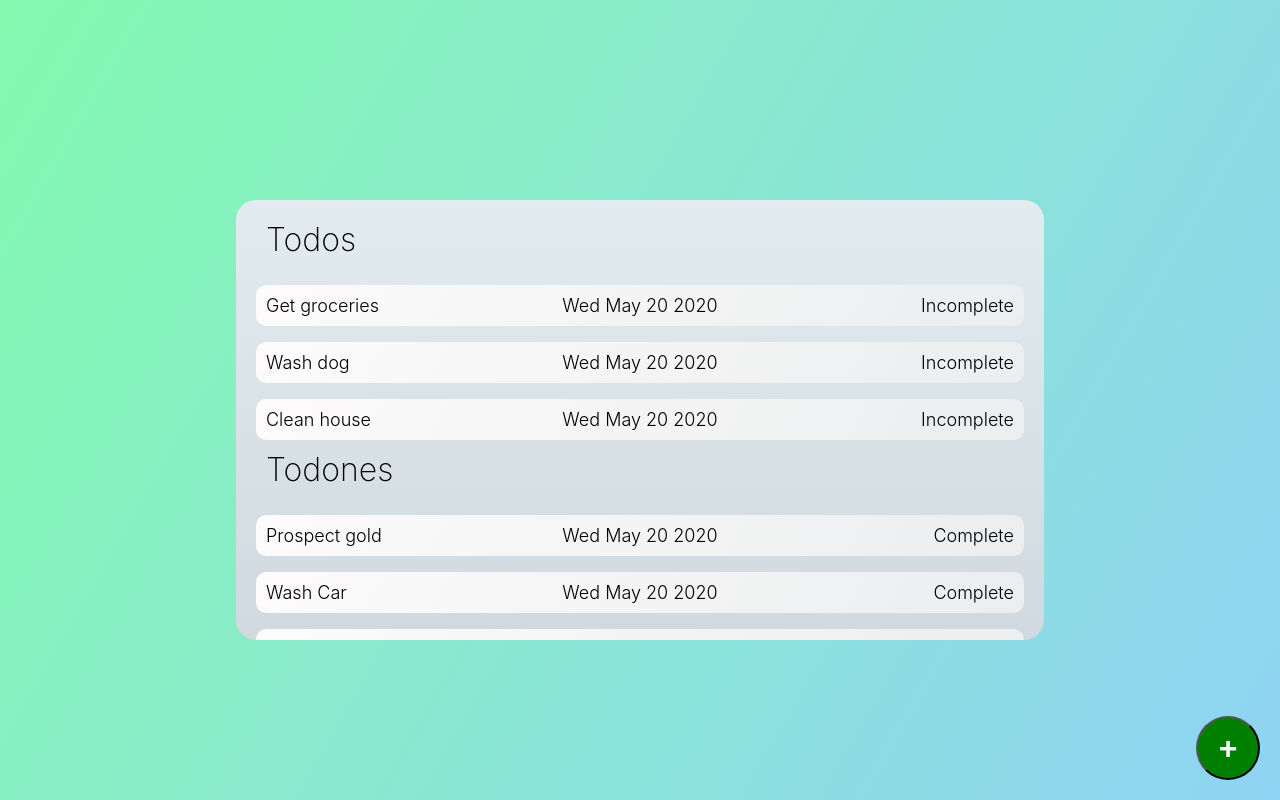
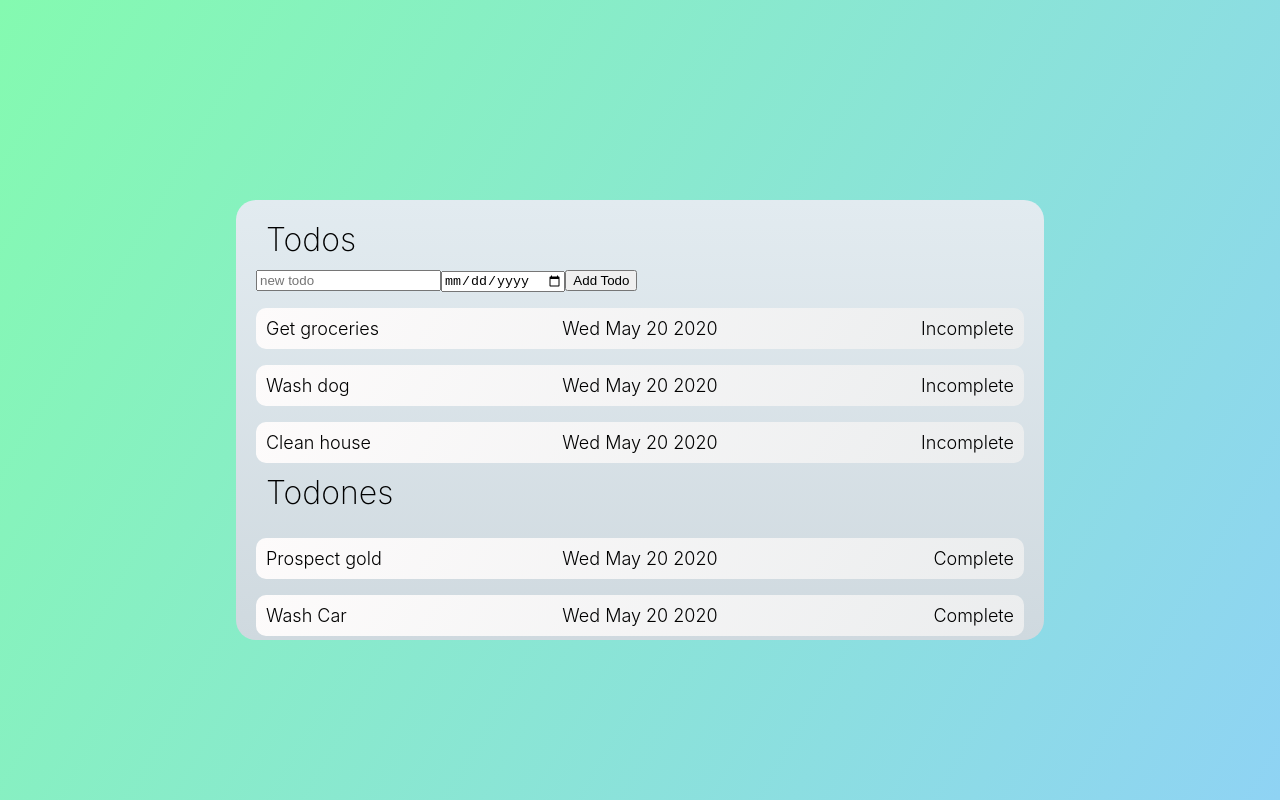
Before and after one commit to Awendling01/AAtodo, a React (Create React App) app in the folder web/: page / in a window 1280 px wide. Built offline with nearby package versions, Linux system fonts and the light colour scheme.

Commit message:
Adds Todo Form

```diff
--- a/web/src/App.tsx
+++ b/web/src/App.tsx
@@ -1,4 +1,4 @@
-import React, { useReducer, useContext } from "react";
+import React, { useReducer, useContext, useState } from "react";
 import "./App.css";
 import todos from "./utils/data";
 import { TodoType } from "./utils/types";
@@ -12,13 +12,18 @@ const initialState: AAState = {
 };
 
 type ReducerAction = {
-  type: "markTodoComplete" | "markTodoIncomplete";
+  type: "markTodoComplete" | "markTodoIncomplete" | "createTodo";
   payload: TodoType;
 };
 
 const reducer = (state: AAState, action: ReducerAction) => {
   const todo = action.payload;
   switch (action.type) {
+    case "createTodo":
+      return {
+        ...state,
+        todos: [...todos, todo],
+      };
     case "markTodoComplete":
       return {
         ...state,
@@ -75,6 +80,58 @@ const Todo: React.FC<TodoProps> = ({ todo }) => {
   );
 };
 
+type TodoInputProps = {};
+
+const TodoInput: React.FC<TodoInputProps> = () => {
+  const [name, setName] = useState<string>("");
+  const [dueDate, setDueDate] = useState<Date>(new Date());
+  const { state, dispatch } = useContext(ReducerContext);
+  const changeName = (e: React.ChangeEvent<HTMLInputElement>) => {
+    setName(e.currentTarget.value);
+  };
+  const changeDueDate = (e: React.ChangeEvent<HTMLInputElement>) => {
+    if (e.currentTarget.valueAsDate) setDueDate(e.currentTarget.valueAsDate);
+  };
+  const clearForm = () => {
+    setName("");
+    setDueDate(new Date());
+  };
+  const handleSubmit = (e: React.FormEvent) => {
+    e.preventDefault();
+    dispatch({
+      type: "createTodo",
+      payload: { id: state.todos.length, name, dueDate, completed: false },
+    });
+    clearForm();
+  };
+  return (
+    <form className="todoForm" onSubmit={handleSubmit}>
+      <input
+        name="name"
+        type="text"
+        onChange={(e) => changeName(e)}
+        className="todoInput"
+        value={name}
+        placeholder="new todo"
+      ></input>
+      <input
+        name="dueDate"
+        type="date"
+        onChange={changeDueDate}
+        className="todoInput"
+        value={dueDate.toDateString()}
+      ></input>
+      <button
+        type="submit"
+        className="todoSubmitButton"
+        disabled={!!name && !!dueDate}
+      >
+        Add Todo
+      </button>
+    </form>
+  );
+};
+
 const ReducerContext = React.createContext<{
   state: AAState;
   dispatch: React.Dispatch<ReducerAction>;
@@ -85,7 +142,6 @@ const App = () => {
   const { todos } = state;
   const incompleteTodos = todos.filter((todo) => !todo.completed);
   const completedTodos = todos.filter((todo) => todo.completed);
-
   return (
     <ReducerContext.Provider value={{ state, dispatch }}>
       <div className="App">
@@ -95,6 +151,7 @@ const App = () => {
             <div />
             <div />
           </div>
+          <TodoInput />
           {incompleteTodos.length ? (
             incompleteTodos.map((todo, todoIndex) => {
               return <Todo key={`todo${todoIndex}`} todo={todo} />;
@@ -116,7 +173,6 @@ const App = () => {
               ))}
             </React.Fragment>
           ) : null}
-          <button className="addButton">+</button>
         </div>
       </div>
     </ReducerContext.Provider>
```
